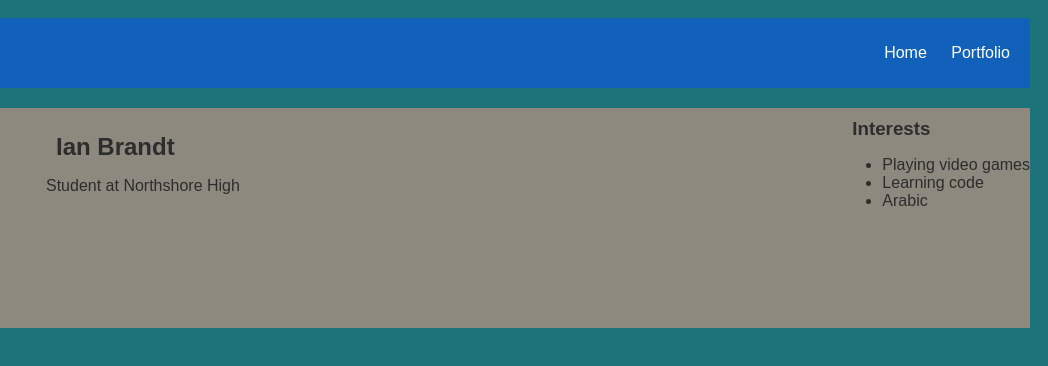
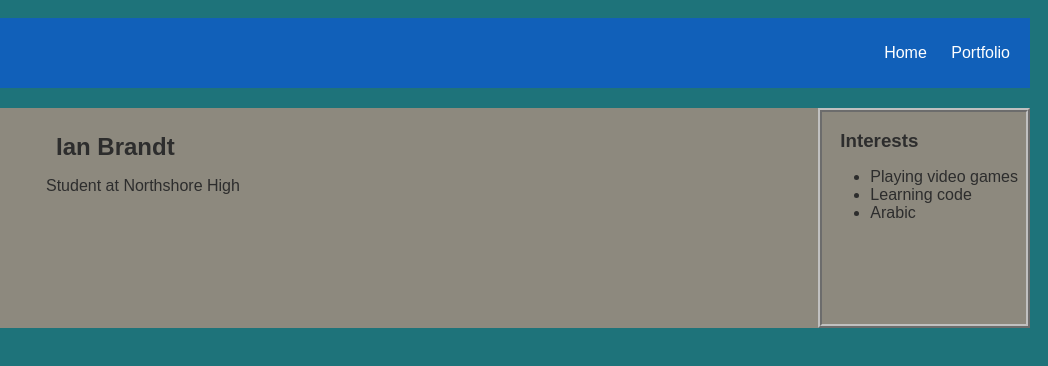
Before and after one commit to ianbrandt975/ianbrandt975.github.io, a plain HTML site: page index.html in a window 1280 px wide. Shown: the full height of the page, 232-1280 px from the left. Drawn offline with Linux system fonts and the light colour scheme.

Commit message:
fixed interests

```diff
--- a/index.html
+++ b/index.html
@@ -57,6 +57,10 @@
         flex: 1;
         padding: 15px;
     }
+    #interests {
+        border: 4px silver ridge;
+        padding: 8px;
+    }
     h2, h3 {
         margin: 10px;
     }
```
